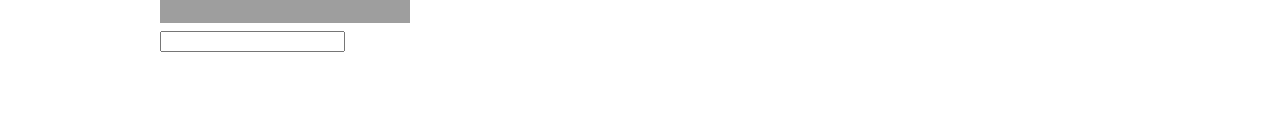
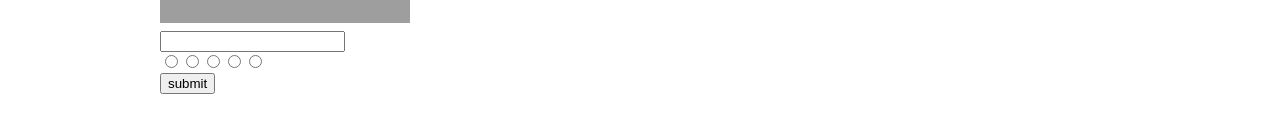
Before and after one commit to danikav/Access_Aid_Project, a React (Create React App) app: page /mock-business in a window 1280 px wide. Shown: the part 291-424 px from the top of the page. Built offline with nearby package versions, Linux system fonts and the light colour scheme; grey boxes are pictures that could not be loaded.

Commit message:
added first star rating with no css

```diff
--- a/src/components/BusinessPage.js
+++ b/src/components/BusinessPage.js
@@ -18,6 +18,30 @@ function BusinessPage() {
       </div>
       <form className="review-form" method="post">
         <input type="text"></input>
+        <script src="https://ajax.googleapis.com/ajax/libs/jquery/2.1.1/jquery.min.js"></script>
+        <div class="rating">
+          <span>
+            <input type="radio" name="rating" id="str5" value="5" />
+            <label for="str5"></label>
+          </span>
+          <span>
+            <input type="radio" name="rating" id="str4" value="4" />
+            <label for="str4"></label>
+          </span>
+          <span>
+            <input type="radio" name="rating" id="str3" value="3" />
+            <label for="str3"></label>
+          </span>
+          <span>
+            <input type="radio" name="rating" id="str2" value="2" />
+            <label for="str2"></label>
+          </span>
+          <span>
+            <input type="radio" name="rating" id="str1" value="1" />
+            <label for="str1"></label>
+          </span>
+        </div>
+        <input type="submit" value="submit"></input>
       </form>
     </>
   );
```
Lines whose indentation alone changed are shown as unchanged.
